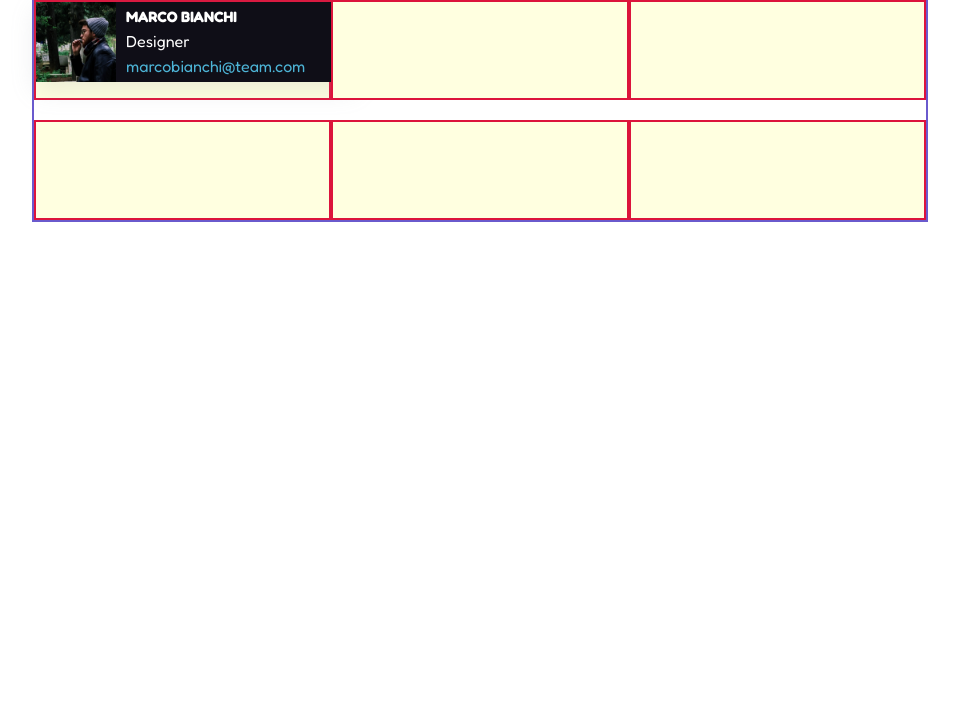
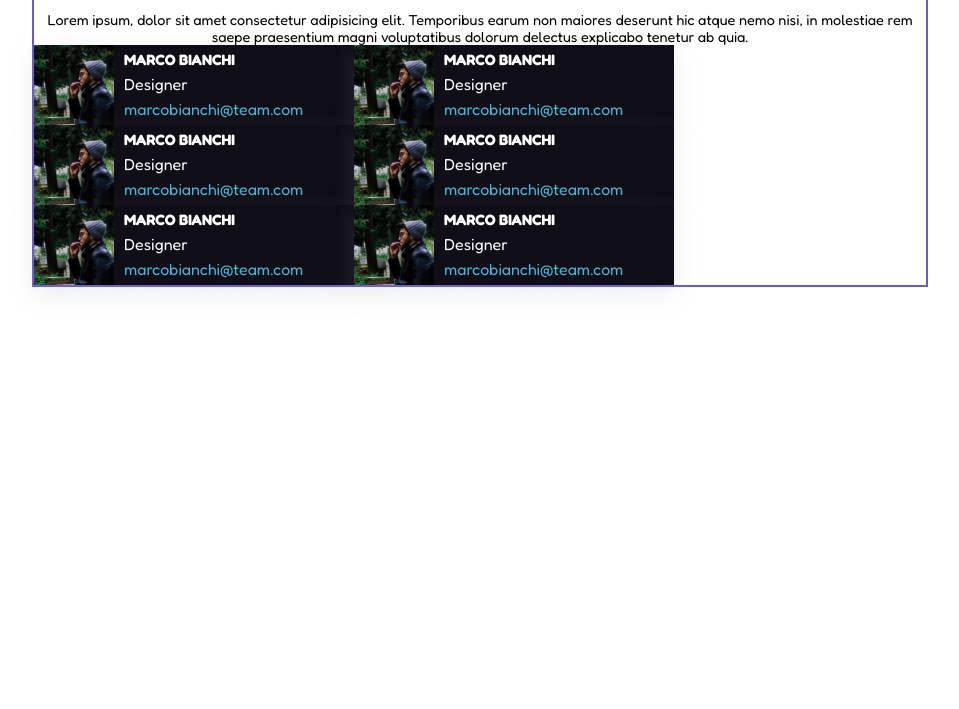
Before and after one commit to federicaarosio/html-css-float-cards, a plain HTML site: page index.html in a window 1280 px wide. Shown: the part 91-800 px from the top of the page, without its empty margins (160-1119 px from the left). Drawn offline with Linux system fonts and the light colour scheme.

Commit message:
div removed

```diff
--- a/index.html
+++ b/index.html
@@ -18,15 +18,14 @@
       <h1>
         Meet Our Team
       </h1>
-      <p>
+      <p class="main-text">
         Lorem ipsum, dolor sit amet consectetur adipisicing elit. Temporibus earum non maiores deserunt hic atque nemo nisi, in molestiae rem saepe praesentium magni voluptatibus dolorum delectus explicabo tenetur ab quia.
       </p>
     </section>
 
     <!-- Elenco schede membri team -->
     <section class="columns-wrapper clearfix">
-      <div class="column-third">
-        <div class="block first-block clearfix">
+      <div class="block clearfix">
         <img src="./img/male1.png" alt="Marco Bianchi photo profile" class="photo-profile">
         <section class="text-profile-wrapper">
           <h2 class="white-text">
@@ -40,12 +39,76 @@
           </p>
         </section>
       </div>
+      <div class="block clearfix">
+        <img src="./img/male1.png" alt="Marco Bianchi photo profile" class="photo-profile">
+        <section class="text-profile-wrapper">
+          <h2 class="white-text">
+            MARCO BIANCHI
+          </h2>
+          <p class="white-text">
+            Designer
+          </p>
+          <p class="mail">
+            marcobianchi@team.com
+          </p>
+        </section>
       </div>
-      <div class="column-third"></div>
-      <div class="column-third"></div>
-      <div class="column-third"></div>
-      <div class="column-third"></div>
-      <div class="column-third"></div>
+      <div class="block clearfix">
+        <img src="./img/male1.png" alt="Marco Bianchi photo profile" class="photo-profile">
+        <section class="text-profile-wrapper">
+          <h2 class="white-text">
+            MARCO BIANCHI
+          </h2>
+          <p class="white-text">
+            Designer
+          </p>
+          <p class="mail">
+            marcobianchi@team.com
+          </p>
+        </section>
+      </div>
+      <div class="block clearfix">
+        <img src="./img/male1.png" alt="Marco Bianchi photo profile" class="photo-profile">
+        <section class="text-profile-wrapper">
+          <h2 class="white-text">
+            MARCO BIANCHI
+          </h2>
+          <p class="white-text">
+            Designer
+          </p>
+          <p class="mail">
+            marcobianchi@team.com
+          </p>
+        </section>
+      </div>
+      <div class="block clearfix">
+        <img src="./img/male1.png" alt="Marco Bianchi photo profile" class="photo-profile">
+        <section class="text-profile-wrapper">
+          <h2 class="white-text">
+            MARCO BIANCHI
+          </h2>
+          <p class="white-text">
+            Designer
+          </p>
+          <p class="mail">
+            marcobianchi@team.com
+          </p>
+        </section>
+      </div>
+      <div class="block clearfix">
+        <img src="./img/male1.png" alt="Marco Bianchi photo profile" class="photo-profile">
+        <section class="text-profile-wrapper">
+          <h2 class="white-text">
+            MARCO BIANCHI
+          </h2>
+          <p class="white-text">
+            Designer
+          </p>
+          <p class="mail">
+            marcobianchi@team.com
+          </p>
+        </section>
+      </div>
     </section>
   </main>
 </body>
--- a/style/style.css
+++ b/style/style.css
@@ -21,30 +21,31 @@ main {
   margin: 0 auto;
   text-align: center;
   border: slateblue solid 2px;
+  margin-top: 40px;
+}
+
+h1 {
+  font-size: 30px;
+  color: #e52d6e;
 }
 
 h2 {
   font-size: 15px;
 }
 
-.column-third {
-  width: calc(100% / 3);
-  /* sistemare il margine dal calc*/
-  float: left;
-  margin-top: 20px;
-  background-color: lightyellow;
-  border: crimson solid 2px;
-  height: 100px;
+.main-text {
+  font-size: .9rem;
+  margin-top: 1.5rem;
 }
 
 .block {
+  float: left;
+  width: calc ((100% / 3) - 20px);
   background-color: #0f0e17;
   height: 80px;
   width: 320px;
   box-shadow: rgba(149, 157, 165, 0.2) 0px 8px 24px;
 }
-
-.first-block
 
 
 .photo-profile {
```
Lines whose indentation alone changed are shown as unchanged.
